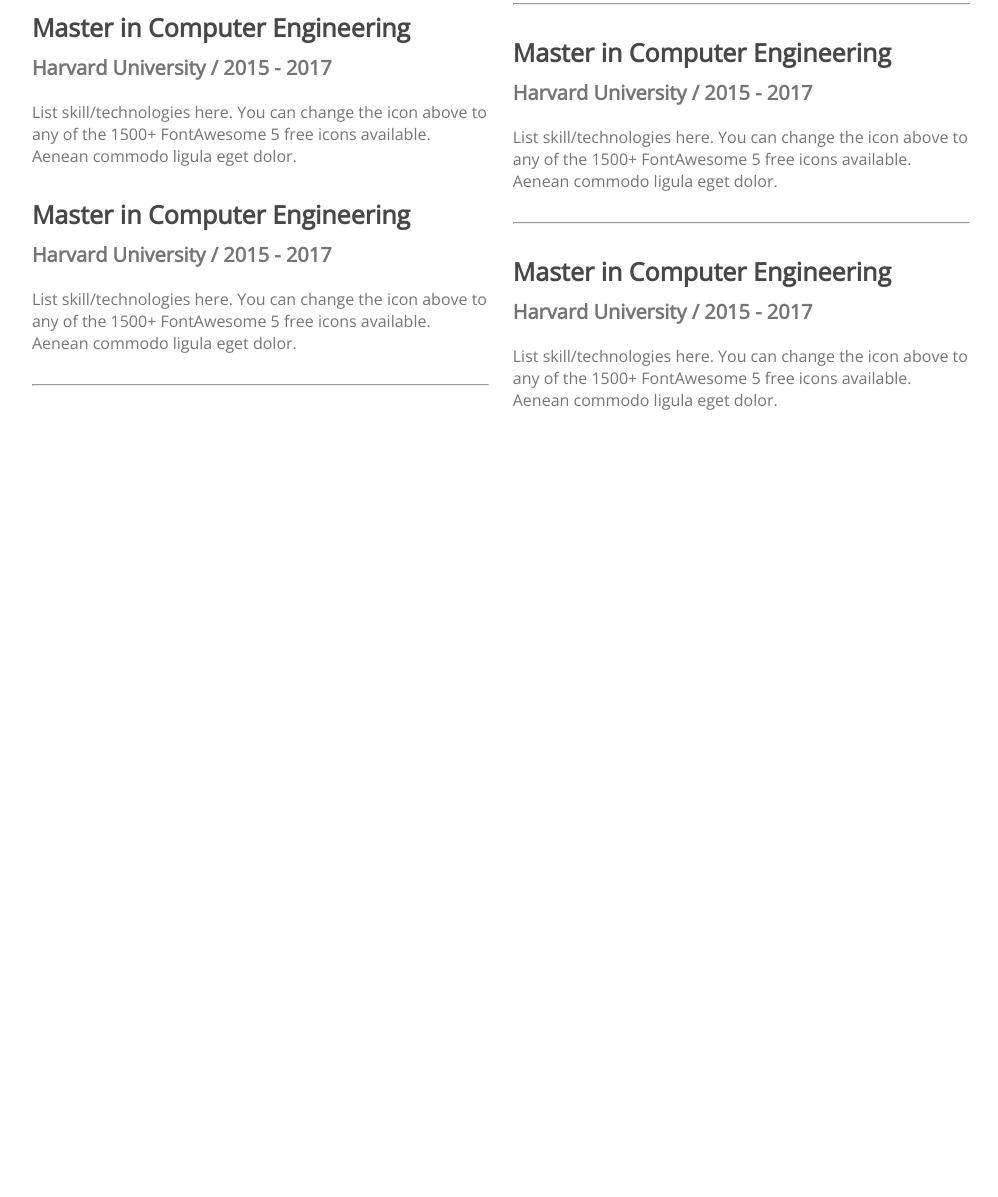
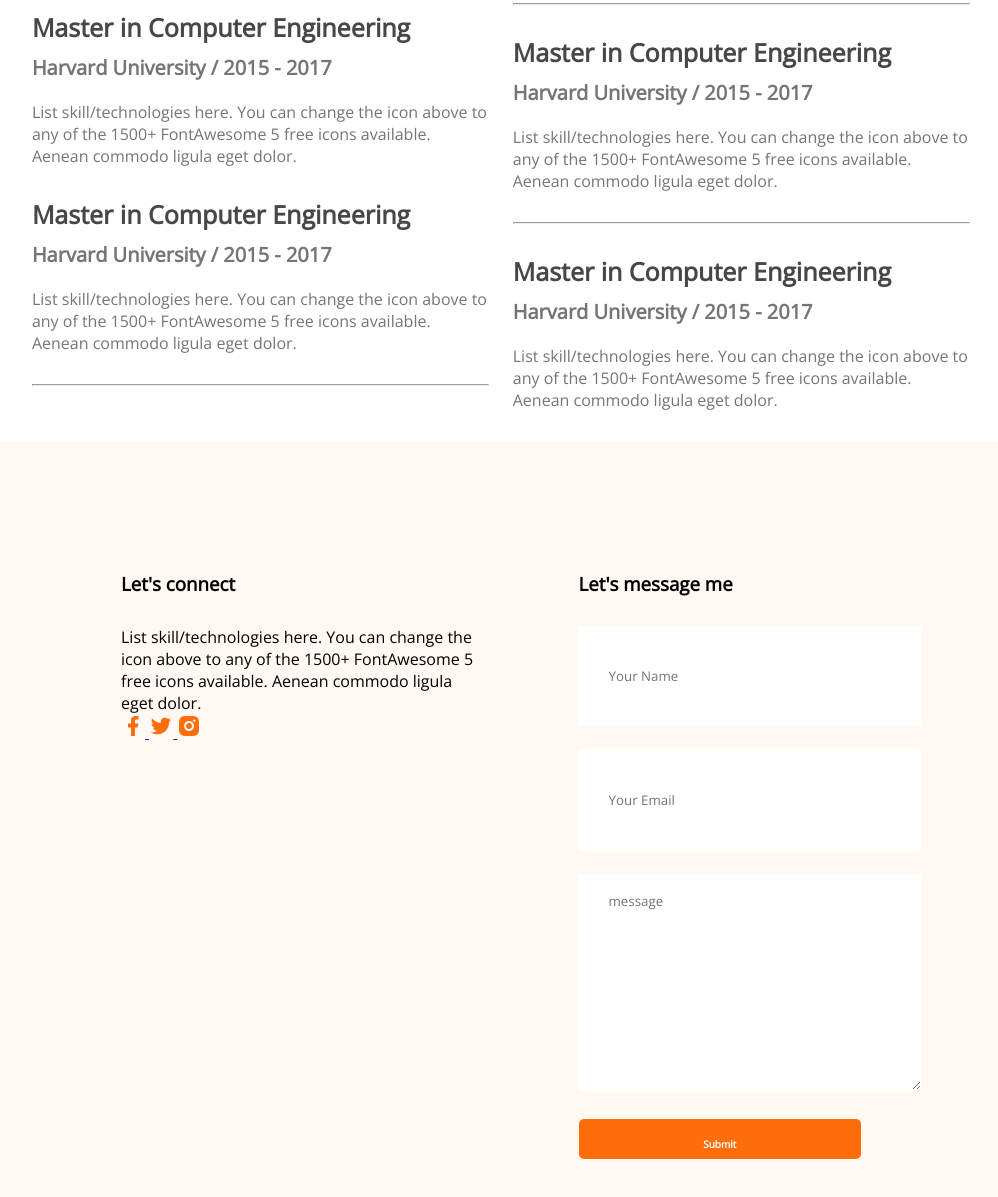
Before and after one commit to mirzaahamed/developer-portfolio, a plain HTML site: page index.html in a window 1280 px wide. Shown: the part 1636-2833 px from the top of the page, without its empty margins (149-1147 px from the left). Before the commit the page ends 2077 px from the top, so only its background shows below. Drawn offline with nearby package versions, Linux system fonts and the light colour scheme.

Commit message:
contact info

```diff
--- a/index.html
+++ b/index.html
@@ -141,6 +141,34 @@
                 <button class="btn-primary">Download CV</button>
             </div>
         </section>
+        <!-- contact section -->
+        <section class="contact">
+            <div>
+                <h3 class="section-title">Let's connect</h3>
+                <p>
+                    List skill/technologies here. You can change the icon above
+to any of the 1500+ FontAwesome 5 free icons available. Aenean commodo ligula eget dolor.
+                </p>
+                <a href="">
+                    <img src="images/icons/facebook.png" alt="">
+                </a>
+                <a href="">
+                    <img src="images/icons/twitter.png" alt="">
+                </a>
+                <a href="">
+                    <img src="images/icons/insta.png" alt="">
+                </a>
+            </div>
+            <div>
+                <h3 class="section-title">Let's message me</h3>
+                <form action="">
+                    <input type="text" name="" id="" placeholder="Your Name">
+                    <input type="email" name="" id="" placeholder="Your Email">
+                    <textarea name="" id="" cols="30" rows="10" placeholder="message"></textarea>
+                    <input class="btn-primary" type="submit" value="Submit">
+                </form>
+            </div>
+        </section>
     </main>
     <footer>
 
--- a/styles/portfolio.css
+++ b/styles/portfolio.css
@@ -153,3 +153,22 @@ main{
     margin-top: 50px;
     text-align: center;
 }
+/* contact styles */
+.contact{
+    display: flex;
+    gap: 100px;
+    background-color: #FFF8F3;
+    padding: 130px 200px;
+}
+.contact .section-title{
+    text-align: left;
+}
+.contact input,textarea{
+    margin-bottom: 24px;
+    border: 0;
+    width: 100%;
+    padding: 18px 30px;
+}
+input{
+    height: 64px;
+}
```
